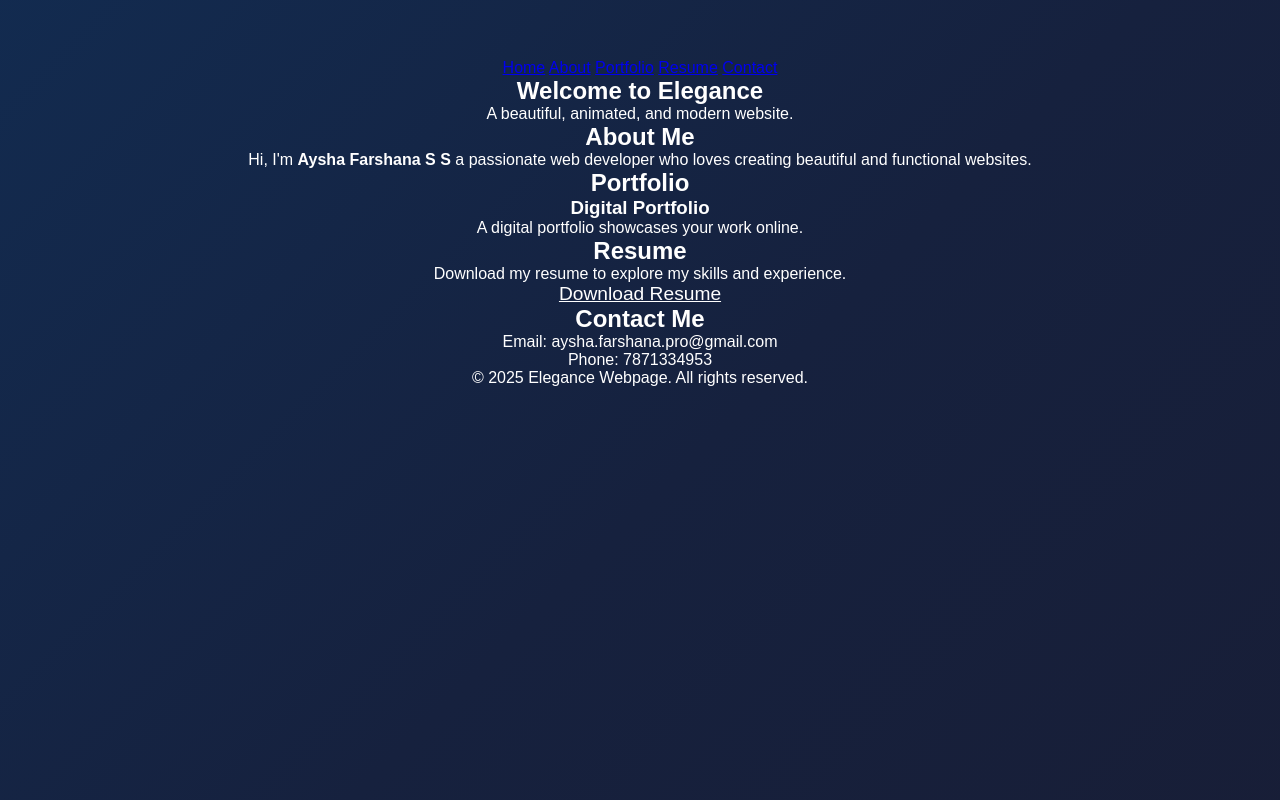
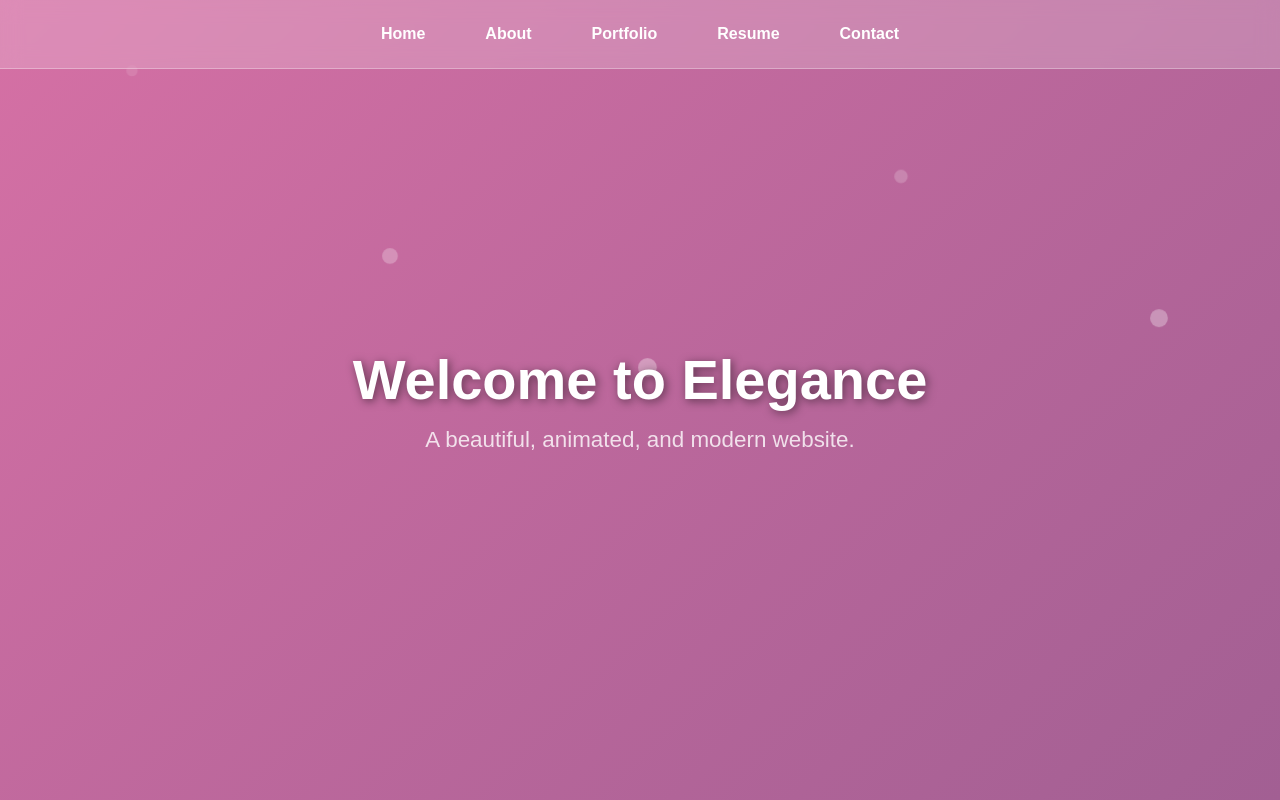
Before and after one commit to AyshaFarshana/Digitalportfolio, a plain HTML site: page index2.html in a window 1280 px wide. Shown: the top 800 px of the page. Drawn offline with Linux system fonts and the light colour scheme.

Commit message:
Update index2.html

```diff
--- a/index2.html
+++ b/index2.html
@@ -1,4 +1,5 @@
-<!DOCTYPE html><html lang="en">
+<!DOCTYPE html>
+<html lang="en">
 <head>
     <meta charset="UTF-8">
     <meta name="viewport" content="width=device-width, initial-scale=1.0">
@@ -10,8 +11,10 @@
             padding: 0;
             box-sizing: border-box;
             font-family: 'Poppins', sans-serif;
-        }body {
-        background: linear-gradient(-45deg, #1a1a2e, #16213e, #0f3460, #e94560);
+        }
+
+        body {
+            background: linear-gradient(-45deg, #2b5876, #4e4376, #ff7eb3, #ff758c);
             background-size: 400% 400%;
             animation: gradientFlow 8s infinite alternate ease-in-out;
             color: white;
@@ -23,10 +26,124 @@
             0% { background-position: 0% 50%; }
             100% { background-position: 100% 50%; }
         }
+
+        /* Floating Particles */
+        .particles {
+            position: absolute;
+            width: 100%;
+            height: 100%;
+            overflow: hidden;
+            z-index: -1;
+        }
+
+        .particle {
+            position: absolute;
+            width: 10px;
+            height: 10px;
+            background: rgba(255, 255, 255, 0.7);
+            border-radius: 50%;
+            animation: float 10s infinite linear;
+        }
+
+        @keyframes float {
+            0% { transform: translateY(100vh) scale(1); opacity: 1; }
+            100% { transform: translateY(-10vh) scale(1.5); opacity: 0; }
+        }
+
+        /* Navbar */
+        nav {
+            background: rgba(255, 255, 255, 0.2);
+            padding: 15px;
+            display: flex;
+            justify-content: center;
+            gap: 20px;
+            position: fixed;
+            width: 100%;
+            top: 0;
+            backdrop-filter: blur(10px);
+            border-bottom: 1px solid rgba(255, 255, 255, 0.3);
+            z-index: 1000;
+        }
+
+        nav a {
+            color: white;
+            text-decoration: none;
+            font-weight: bold;
+            padding: 10px 20px;
+            border-radius: 5px;
+            transition: 0.3s ease-in-out;
+        }
+
+        nav a:hover {
+            background: rgba(255, 255, 255, 0.3);
+        }
+
+        /* Sections */
+        section {
+            padding: 100px 20px;
+            min-height: 100vh;
+            display: flex;
+            flex-direction: column;
+            justify-content: center;
+            align-items: center;
+            text-align: center;
+        }
+
+        section h1 {
+            font-size: 3.5em;
+            margin-bottom: 15px;
+            text-shadow: 2px 2px 10px rgba(0, 0, 0, 0.5);
+        }
+
+        section p {
+            font-size: 1.4em;
+            max-width: 800px;
+            opacity: 0.8;
+        }
+
+        /* Content Cards */
+        .content {
+            display: flex;
+            justify-content: center;
+            flex-wrap: wrap;
+            gap: 30px;
+            margin-top: 30px;
+        }
+
+        .card {
+            background: rgba(255, 255, 255, 0.15);
+            padding: 20px;
+            width: 320px;
+            border-radius: 15px;
+            box-shadow: 0 15px 30px rgba(0, 0, 0, 0.3);
+            transition: transform 0.4s ease, background 0.4s ease;
+        }
+
+        .card:hover {
+            transform: scale(1.07);
+            background: rgba(255, 255, 255, 0.25);
+        }
+
+        .card h3 {
+            margin-bottom: 10px;
+        }
+
+        /* Footer */
+        footer {
+            padding: 20px;
+            background: rgba(255, 255, 255, 0.1);
+            font-size: 0.9em;
+            margin-top: 50px;
+        }
+
+        /* Smooth Scrolling */
+        html {
+            scroll-behavior: smooth;
+        }
     </style>
-
 </head>
 <body>
+
     <!-- Floating Particles -->
     <div class="particles">
         <div class="particle" style="left: 10%; animation-duration: 6s; width: 8px; height: 8px;"></div>
@@ -34,12 +151,14 @@
         <div class="particle" style="left: 50%; animation-duration: 10s; width: 15px; height: 15px;"></div>
         <div class="particle" style="left: 70%; animation-duration: 7s; width: 10px; height: 10px;"></div>
         <div class="particle" style="left: 90%; animation-duration: 9s; width: 14px; height: 14px;"></div>
-    </div><!-- Navbar -->
+    </div>
+
+    <!-- Navbar -->
     <nav>
         <a href="#home">Home</a>
         <a href="#about">About</a>
-    <a href="#portfolio">Portfolio</a>
-    <a href="#resume">Resume</a>
+        <a href="index.html">Portfolio</a>
+        <a href="AyshaResume.pdf.pdf">Resume</a>
         <a href="#contact">Contact</a>
     </nav>
 
@@ -63,7 +182,14 @@
                 <h3>Digital Portfolio</h3>
                 <p>A digital portfolio showcases your work online.</p>
             </div>
-
+            <div class="card">
+                <h3>Landing Page</h3>
+                <p>Landing page serves as a focused entry point for visitors.</p>
+            </div>
+            <div class="card">
+                <h3>Digital Calculator</h3>
+                <p>Digital calculator provides interactive, web-based computation tools.</p>
+            </div>
         </div>
     </section>
 
```
Lines whose indentation alone changed are shown as unchanged.
